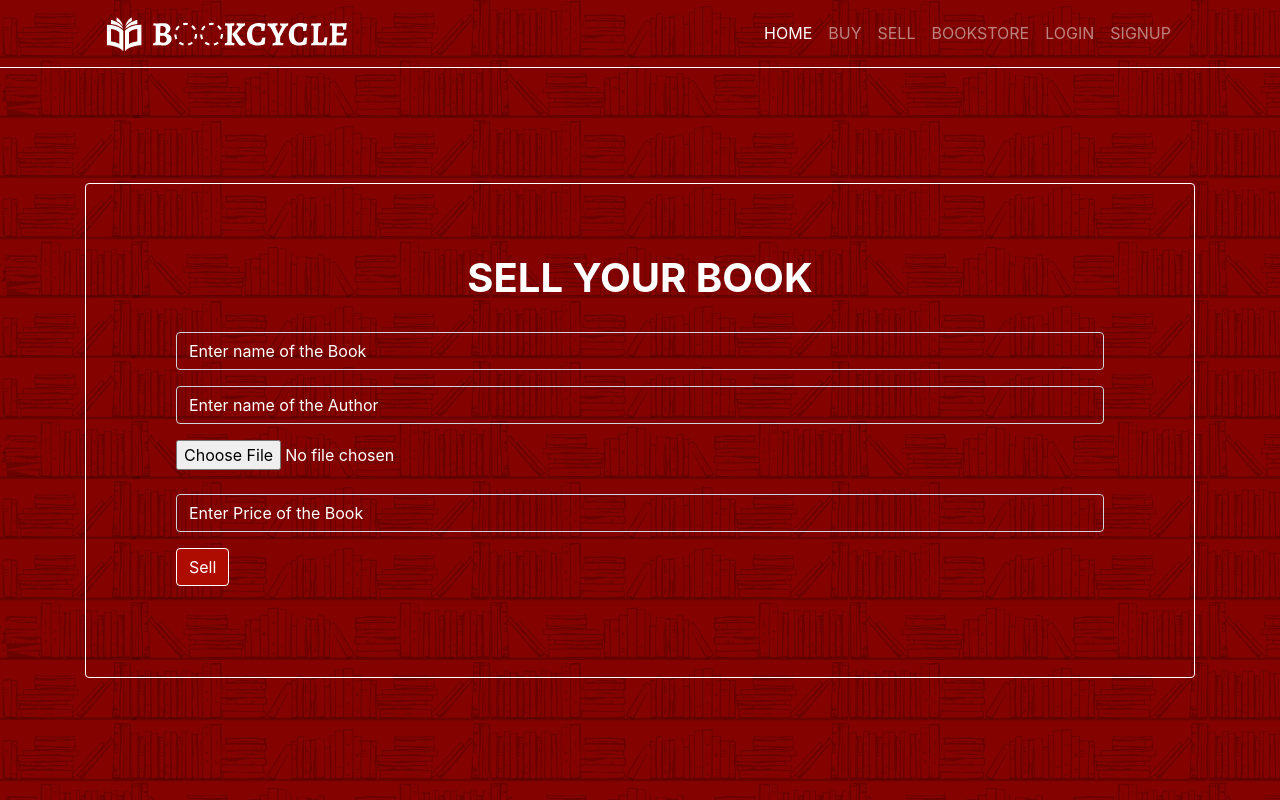
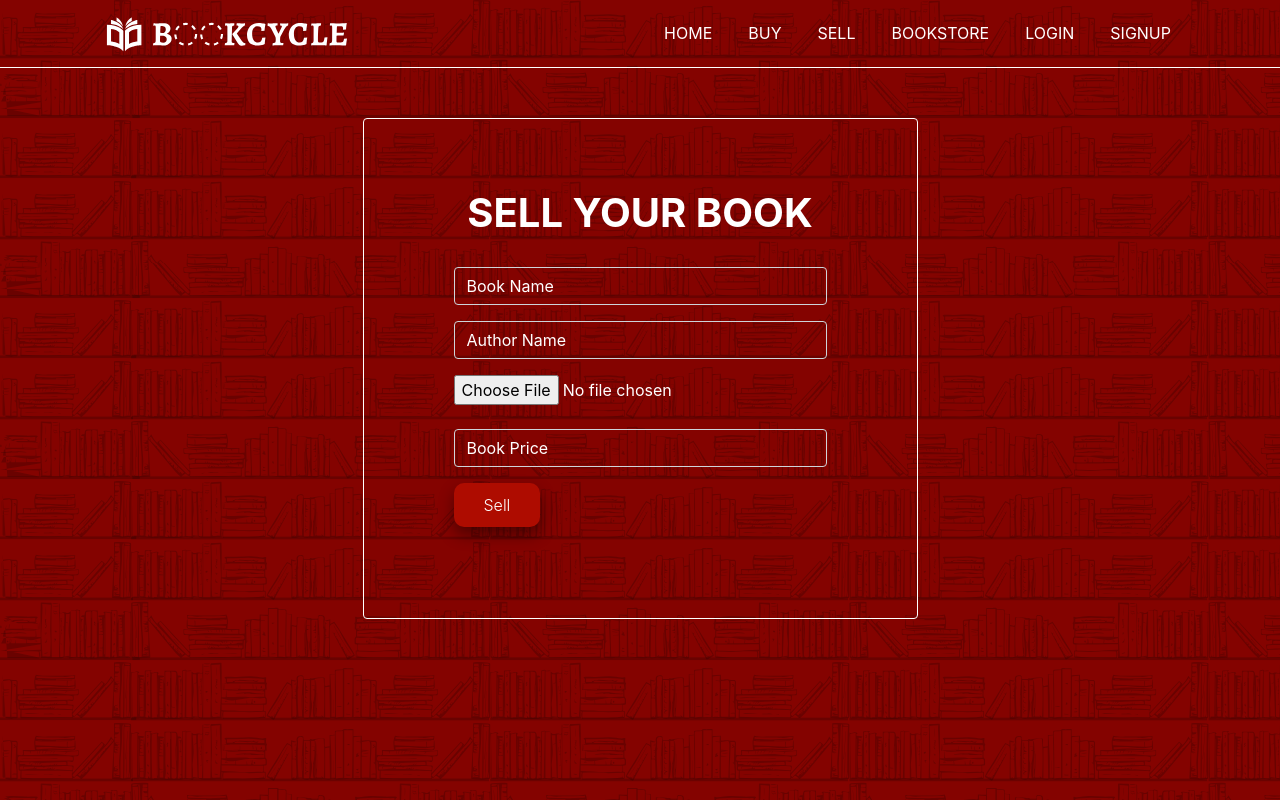
Before and after one commit to asusual1540/bookcycle, a Node server app: page /sell in a window 1280 px wide. Run offline with Node 20, Linux system fonts and the light colour scheme; some libraries are stand-ins or nearby versions.

Commit message:
minor style changes

```diff
--- a/public/css/bookcycle.css
+++ b/public/css/bookcycle.css
@@ -4,7 +4,7 @@ body {
 
 .bookcycle-header {
   position: relative;
-  margin-bottom: 115px;
+  margin-bottom: 50px;
   border-bottom: 1px solid white;
 }
 
@@ -20,6 +20,9 @@ body {
   left: 50%;
   top: 0;
 }
+.row {
+  margin-top: 100px;
+}
 
 .bookcycle-jumbotron {
   color: #fff;
@@ -29,12 +32,15 @@ body {
 }
 
 .bookcycle-jumbotron img {
-  max-width: 100%;
+  max-width: 75%;
 }
 
 .bookcycle-jumbotron .tt {
   font-size: 1.4em;
   font-weight: bold;
+}
+.bookcycle-cards {
+  margin-top: 0px;
 }
 
 .page-header {
@@ -48,6 +54,8 @@ body {
   color: #fff;
   border-color: #fff;
   margin-bottom: 50px;
+  max-width: 50%;
+  margin: 0 auto;
 }
 
 .bookcycle-card ::placeholder {
@@ -67,7 +75,24 @@ body {
   border-color: #fff;
   /*	-webkit-box-shadow: 0px 5px 5px rgba(0, 0, 0, 0.5);
 	        box-shadow: 0px 5px 5px rgba(0, 0, 0, 0.5);
-	text-transform: uppercase;*/
+  text-transform: uppercase;*/
+  display: inline-block;
+  padding: 10px 30px;
+  font-weight: 300;
+  text-decoration: none;
+  border-radius: 10px;
+  background-color: #ae0c00;
+  border: 0px;
+  color: #fff;
+  box-shadow: 0px 8px 15px rgba(0, 0, 0, 0.4);
+  transition: all 0.3s ease 0s;
+  cursor: pointer;
+  outline: none;
+}
+
+.bookcycle-btn:hover {
+  background-color: #fff;
+  color: #ae0c00;
 }
 
 @media (min-width: 768px) {
@@ -102,6 +127,25 @@ body {
   }
 }
 
-.nav-link {
+.navbar-nav .nav-item .nav-link {
+  color: #fff;
+  text-decoration: none;
+  margin-left: 20px;
   text-transform: uppercase;
 }
+.navbar-nav .nav-item .nav-link:hover {
+  background-color: #fff;
+  color: black;
+  box-shadow: 0px 8px 15px rgba(0, 0, 0, 0.4);
+  transition: all 0.3s ease 0s;
+  cursor: pointer;
+  outline: none;
+}
+
+.card-title {
+  font-size: 1rem;
+}
+
+.card-body {
+  padding: 0.75rem;
+}
--- a/views/partials/header.ejs
+++ b/views/partials/header.ejs
@@ -1,9 +1,11 @@
 <!DOCTYPE html>
 <html>
+
 <head>
 	<title>Bookcycle</title>
 	<meta name="viewport" content="width=device-width, initial-scale=1.0">
 	<link rel="stylesheet" type="text/css" href="libs/bootstrap/css/bootstrap.css">
 	<link rel="stylesheet" type="text/css" href="css/bookcycle.css">
 </head>
+
 <body>
--- a/views/partials/jumbotron.ejs
+++ b/views/partials/jumbotron.ejs
@@ -24,5 +24,6 @@
 				at low price
 			</div>
 		</div>
+
 	</div>
 </section>
--- a/views/partials/main-nav.ejs
+++ b/views/partials/main-nav.ejs
@@ -11,7 +11,7 @@
 
 			<div class="collapse navbar-collapse" id="main-nav">
 				<ul class="navbar-nav ml-auto">
-					<li class="nav-item active"><a class="nav-link" href="/">Home</a></li>
+					<li class="nav-item"><a class="nav-link" href="/">Home</a></li>
 					<li class="nav-item"><a class="nav-link" href="/buy">Buy</a></li>
 					<li class="nav-item"><a class="nav-link" href="/sell">Sell</a></li>
 					<li class="nav-item"><a class="nav-link" href="/books/all">Bookstore</a></li>
--- a/views/partials/sell-form.ejs
+++ b/views/partials/sell-form.ejs
@@ -1,9 +1,9 @@
 <form class="sell-form" action="/sell" method="POST" enctype="multipart/form-data">
     <div class="form-group">
-        <input type="text" name="newBookname" class="form-control" id="book-name" placeholder="Enter name of the Book">
+        <input type="text" name="newBookname" class="form-control" id="book-name" placeholder="Book Name">
     </div>
     <div class="form-group">
-        <input type="text" name="newAuthor" class="form-control" id="author-name" placeholder="Enter name of the Author">
+        <input type="text" name="newAuthor" class="form-control" id="author-name" placeholder="Author Name">
     </div>
     <div class="form-group">
         <div class="inner-wrap">
@@ -12,7 +12,7 @@
     </div>
 
     <div class="form-group">
-        <input type="text" name="newPrice" class="form-control" id="book-price" placeholder="Enter Price of the Book">
+        <input type="text" name="newPrice" class="form-control" id="book-price" placeholder="Book Price">
     </div>
     <div class="form-group">
         <button type="submit" class="btn bookcycle-btn">Sell</button>
```
Also changed, not shown: views/buy.ejs (+9 -3 lines), public/photo-storage/photo-1540839634036.jpeg (added), public/photo-storage/photo-1540840065384.jpeg (added), public/photo-storage/photo-1540841032160.jpeg (added), public/photo-storage/photo-1540841209084.jpeg (added), public/photo-storage/photo-1540841259191.jpeg (added), public/photo-storage/photo-1540841291913.jpeg (added), public/photo-storage/photo-1540841342557.jpeg (added).
